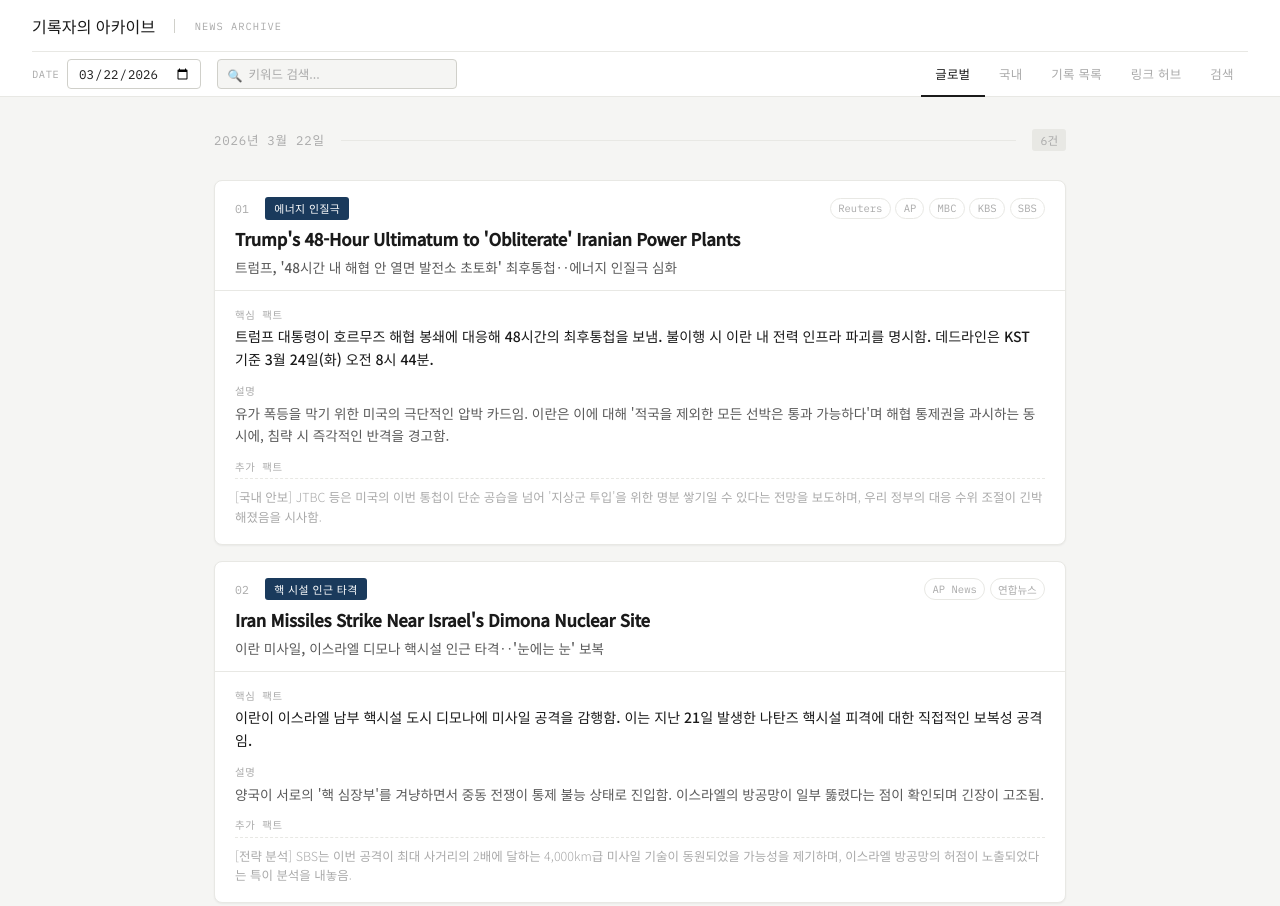
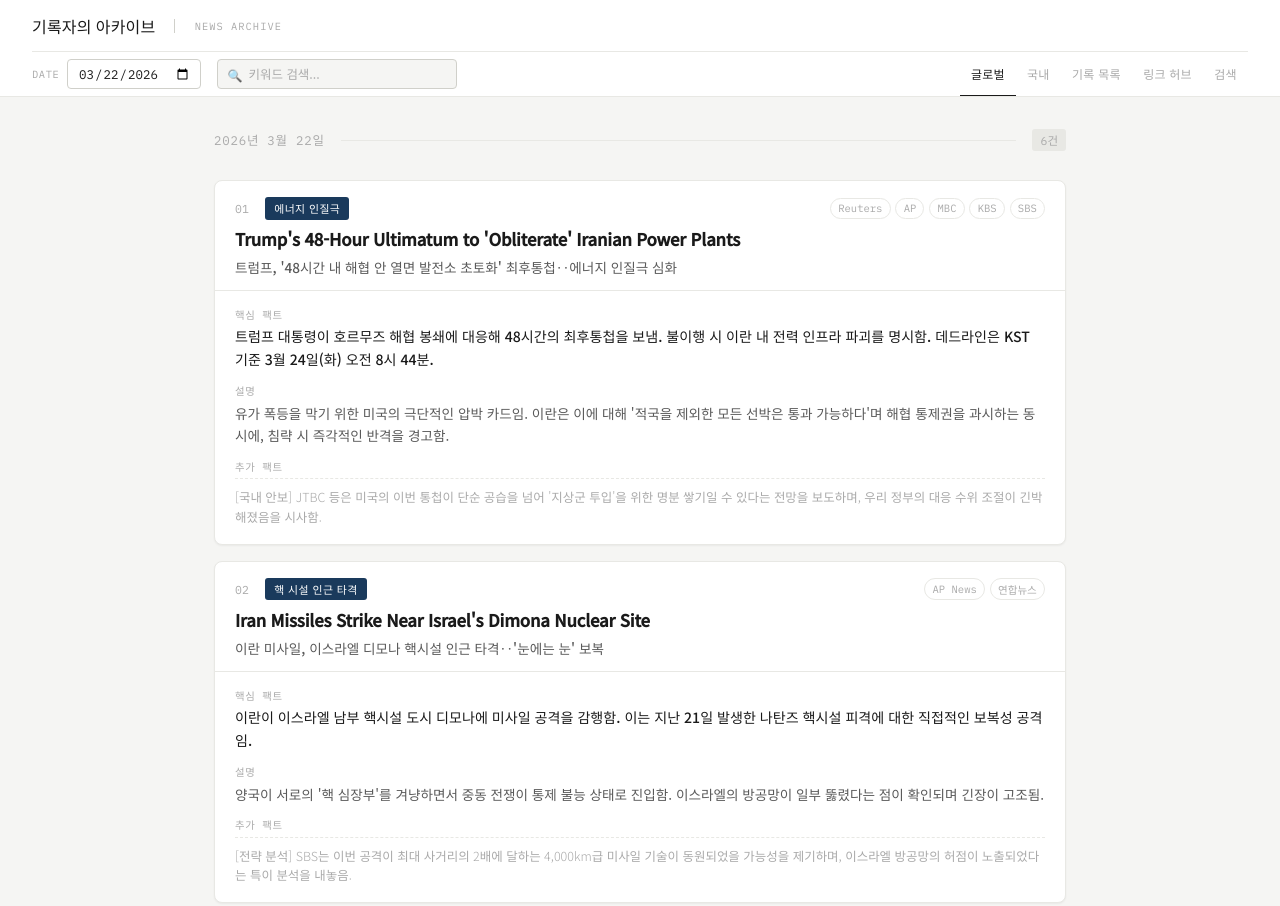
Before and after one commit to klastcarnival/news-archive, a plain HTML site: page index.html in a window 1280 px wide. Shown: the top 906 px of the page. Drawn offline with Linux system fonts and the light colour scheme.

Commit message:
Update index.html

```diff
--- a/index.html
+++ b/index.html
@@ -148,16 +148,21 @@
     margin-left: auto;
     height: 100%;
     align-items: center;
+    overflow-x: auto;
+    -webkit-overflow-scrolling: touch;
+    scrollbar-width: none;
   }
+
+  .tabs::-webkit-scrollbar { display: none; }
 
   .tab-btn {
     background: transparent;
     border: none;
     border-bottom: 2px solid transparent;
     color: var(--text-muted);
-    padding: 0 0.9rem;
+    padding: 0 0.7rem;
     height: 44px;
-    font-size: 0.78rem;
+    font-size: 0.75rem;
     cursor: pointer;
     font-family: 'Noto Sans KR', sans-serif;
     font-weight: 400;
@@ -165,6 +170,7 @@
     letter-spacing: 0.02em;
     white-space: nowrap;
     margin-bottom: -1px;
+    flex-shrink: 0;
   }
 
   .tab-btn:hover { color: var(--text-primary); }
@@ -770,7 +776,7 @@
 </main>
 
 <script>
-const DATA_FILES = ['2026-03-22'];
+const DATA_FILES = ['2026-03-22', '2026-03-21'];
 
 let allData = [];
 let currentTab = 'global';
```
